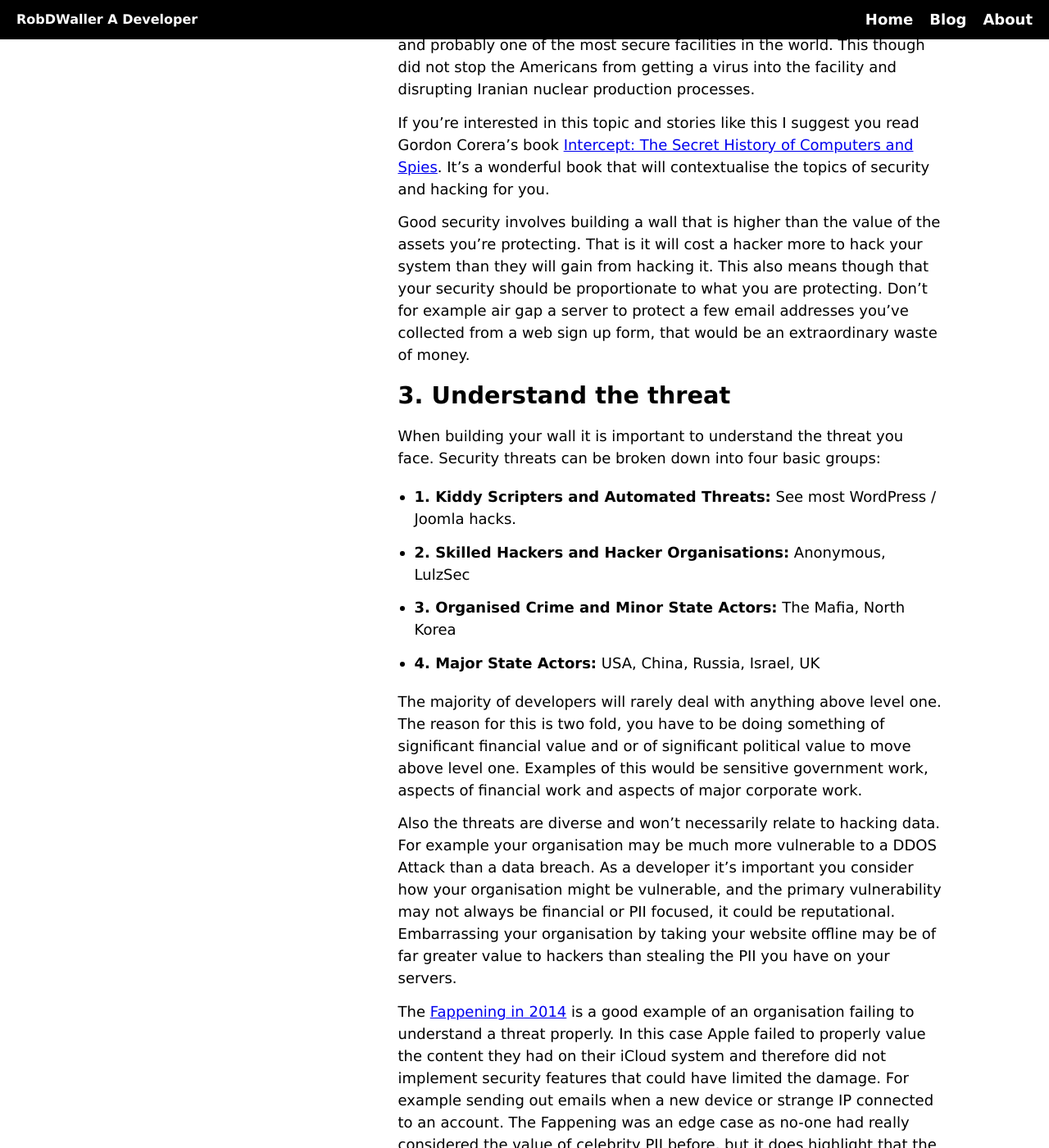
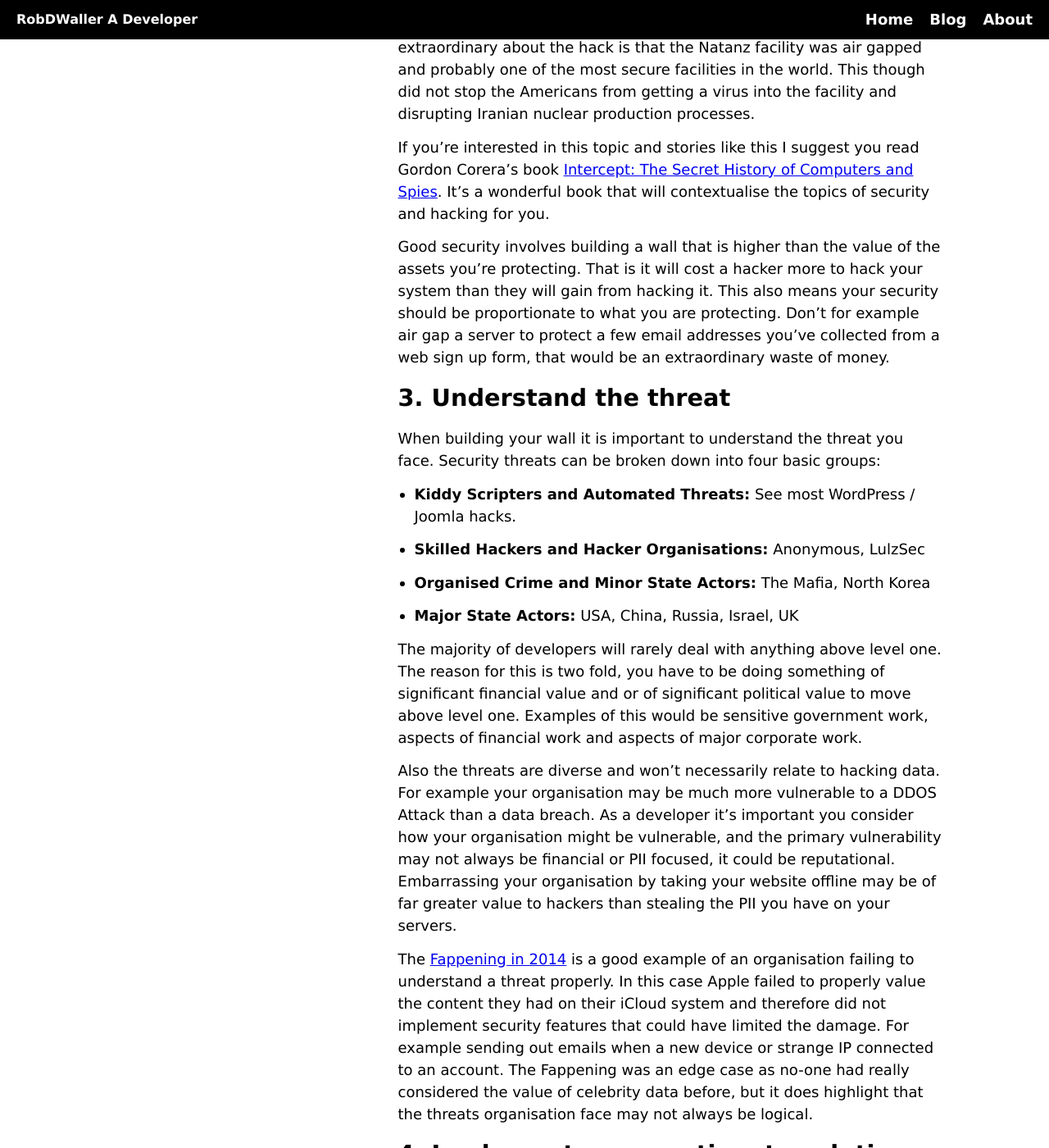
Before and after one commit to RobDWaller/robdwaller.github.io, a Jekyll site: the page built from _posts/2018-02-20-four-security-principles-devs-should-follow.md, in a window 1280 px wide and 1400 px high, scrolled down 2851 px. Shown: the whole window at 82% size. Built offline with Jekyll 4.4.1, drawn with Linux system fonts in a browser that asks for light colours; comment, search, counter and statistics services are not loaded; some of the changed text lies outside the part shown.

Commit message:
minor amends to security blog plus edits to layout and descriptions

```diff
--- a/_layouts/default.html
+++ b/_layouts/default.html
@@ -12,7 +12,7 @@
         <![endif]-->
         <meta name="keywords" content="{% for tag in page.tags %}{{tag}} {% endfor %}" />
         <meta name="robots" content="index,follow" />
-        <meta name="description" content="{{ page.description | default: site.description }}" />
+        <meta name="description" content="{{ page.description | default: site.description }} rob waller robdwaller" />
         <meta property="og:title" content="{{ page.title | default: site.title }}" />
         <meta property="og:description" content="{{ page.description | default: site.description }}" />
         <meta property="og:url" content="{{ site.url }}{{ page.url }}" />
--- a/_layouts/post.html
+++ b/_layouts/post.html
@@ -4,5 +4,6 @@
 <h1>{{ page.title }}</h1>
 <small>{{ page.date }}</small>
 <small><a href="/">Home</a> > <a href="/blog.html">Blogs</a> > {{ page.title }}</small>
+<small><strong>Author:</strong> Rob Waller</small>
 <small class="tags"><strong>Tags:</strong> {% for tag in page.tags %}{{tag}}, {% endfor %}</small>
 {{ content }}
--- a/_posts/2018-02-20-four-security-principles-devs-should-follow.md
+++ b/_posts/2018-02-20-four-security-principles-devs-should-follow.md
@@ -25,18 +25,18 @@
 
 You'll note that this approach to solving a security problem is less dogmatic and absolutist. There is a tendency among talented developers to become dogmatic and absolutist, possibly because everything they see is 'bad' or at least less than perfect. A little like when Plato looked upon Athens in the 5th century BC, but like Plato this approach can lead to [poor solutions and bad answers](https://en.wikipedia.org/wiki/Plato#The_state). And it can be unhelpful for those attempting to understand a topic, particularly if they are junior.
 
-It is sensible when dealing with security to avoid dogma, absolutism and one size fits all statements as there isn't an equivalent of the moral absolute, "Do not murder". Security involves much more nuance.
+It is sensible when dealing with security to avoid dogma, absolutism and one size fits all statements. There isn't an equivalent to the moral absolute "Do not murder" as security involves more nuance.
 
 ## 2. There is no such thing as security
 
-There is a great irony at the heart of security, which is that it doesn't exist. Recently Google Chrome announced on Twitter that they will be marking all sites using HTTP as "Not Secure". You'll note they already mark HTTPS sites as "Secure" in the URL bar.
+There is a great irony at the heart of security, which is that it doesn't exist. Recently Google Chrome announced on Twitter that they will be marking all sites using HTTP as "Not Secure". They already mark HTTPS sites as "Secure" in the URL bar.
 
 <blockquote class="twitter-tweet" data-lang="en"><p lang="en" dir="ltr">🔐⚠️ The moment we&#39;ve all been waiting for! Chrome will mark all HTTP sites as &quot;Not secure&quot; in July 2018. 🔐⚠️<a href="https://t.co/2eV4GuEa2y">https://t.co/2eV4GuEa2y</a></p>&mdash; emily schechter (@emschec) <a href="https://twitter.com/emschec/status/961662132012986368?ref_src=twsrc%5Etfw">February 8, 2018</a></blockquote>
 <script async src="https://platform.twitter.com/widgets.js" charset="utf-8"></script>
 
-This is bizarre as HTTPS, or HTTP via TLS, is a very useful security enhancement but does not in any way guarantee security. It is perfectly possible to build a site and serve it via HTTP that is more secure than a site served over HTTPS.
+This is bizarre as HTTPS, or HTTP via TLS, is a very useful security enhancement but does not guarantee security. It is perfectly possible to build a site and serve it via HTTP that is more secure than a site served over HTTPS.
 
-Google's actions here are surprisingly irresponsible as they could encourage average web users to feel safe when they are not and so be less cautious in their actions and behaviours online. And this is without even covering the topic of how the HTTPS connection is implemented, [see CloudFlare](https://www.cloudflare.com/ssl/)... A more sensible approach may be to describe the connection as "Private" or "Public", but "Secure" or "Not Secure" is misleading.
+Google's actions here are surprisingly irresponsible as they could encourage average web users to feel safe when they are not and so be less cautious in their actions and behaviours online. And this is without covering the topic of how the HTTPS connection is implemented, [see CloudFlare flexible SSL](https://www.cloudflare.com/ssl/)... A more sensible approach may be to describe the connection as "Private" or "Public", but "Secure" or "Not Secure" is misleading.
 
 There has never been anything that has been completely secure, and even with all the technical advancements we've made there still isn't. Security has always been relative to what is being protected. People have spent millennia building walls of one type or another, but no-one has ever succeeded in building an impregnable dome.
 
@@ -44,22 +44,22 @@
 
 If you're interested in this topic and stories like this I suggest you read Gordon Corera's book [Intercept: The Secret History of Computers and Spies](https://www.amazon.co.uk/Intercept-Secret-History-Computers-Spies/dp/1780227841/). It's a wonderful book that will contextualise the topics of security and hacking for you.
 
-Good security involves building a wall that is higher than the value of the assets you're protecting. That is it will cost a hacker more to hack your system than they will gain from hacking it. This also means though that your security should be proportionate to what you are protecting. Don't for example air gap a server to protect a few email addresses you've collected from a web sign up form, that would be an extraordinary waste of money.
+Good security involves building a wall that is higher than the value of the assets you're protecting. That is it will cost a hacker more to hack your system than they will gain from hacking it. This also means your security should be proportionate to what you are protecting. Don't for example air gap a server to protect a few email addresses you've collected from a web sign up form, that would be an extraordinary waste of money.
 
 ## 3. Understand the threat
 
 When building your wall it is important to understand the threat you face. Security threats can be broken down into four basic groups:
 
-- **1. Kiddy Scripters and Automated Threats:** See most WordPress / Joomla hacks.
-- **2. Skilled Hackers and Hacker Organisations:** Anonymous, LulzSec
-- **3. Organised Crime and Minor State Actors:** The Mafia, North Korea
-- **4. Major State Actors:** USA, China, Russia, Israel, UK
+1. **Kiddy Scripters and Automated Threats:** See most WordPress / Joomla hacks.
+2. **Skilled Hackers and Hacker Organisations:** Anonymous, LulzSec
+3. **Organised Crime and Minor State Actors:** The Mafia, North Korea
+4. **Major State Actors:** USA, China, Russia, Israel, UK
 
 The majority of developers will rarely deal with anything above level one. The reason for this is two fold, you have to be doing something of significant financial value and or of significant political value to move above level one. Examples of this would be sensitive government work, aspects of financial work and aspects of major corporate work.
 
 Also the threats are diverse and won't necessarily relate to hacking data. For example your organisation may be much more vulnerable to a DDOS Attack than a data breach. As a developer it's important you consider how your organisation might be vulnerable, and the primary vulnerability may not always be financial or PII focused, it could be reputational. Embarrassing your organisation by taking your website offline may be of far greater value to hackers than stealing the PII you have on your servers.
 
-The [Fappening in 2014](https://en.wikipedia.org/wiki/ICloud_leaks_of_celebrity_photos) is a good example of an organisation failing to understand a threat properly. In this case Apple failed to properly value the content they had on their iCloud system and therefore did not implement security features that could have limited the damage. For example sending out emails when a new device or strange IP connected to an account. The Fappening was an edge case as no-one had really considered the value of celebrity PII before, but it does highlight that the threats organisation face may not always be logical.
+The [Fappening in 2014](https://en.wikipedia.org/wiki/ICloud_leaks_of_celebrity_photos) is a good example of an organisation failing to understand a threat properly. In this case Apple failed to properly value the content they had on their iCloud system and therefore did not implement security features that could have limited the damage. For example sending out emails when a new device or strange IP connected to an account. The Fappening was an edge case as no-one had really considered the value of celebrity data before, but it does highlight that the threats organisation face may not always be logical.
 
 ## 4. Implement a proportionate solution
 
--- a/index.html
+++ b/index.html
@@ -3,6 +3,7 @@
 title: "RobDWaller Blog and Profile"
 permalink: index.html
 tags: [development, php, javascript, code]
+description: "Rob Waller Software Developer Blog and Profile"
 ---
 <h1>Latest Blog Posts</h1>
 <ul>
```
Also changed, not shown: other parts of _posts/2018-02-20-four-security-principles-devs-should-follow.md (+2 -2 lines).
